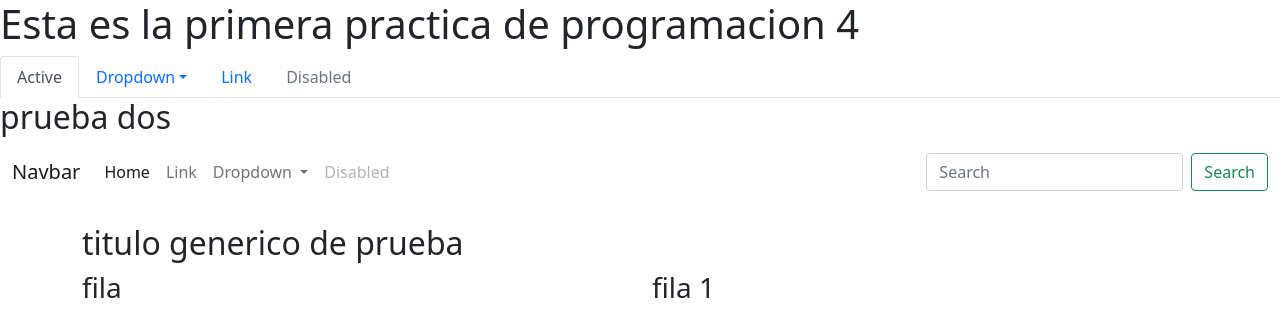
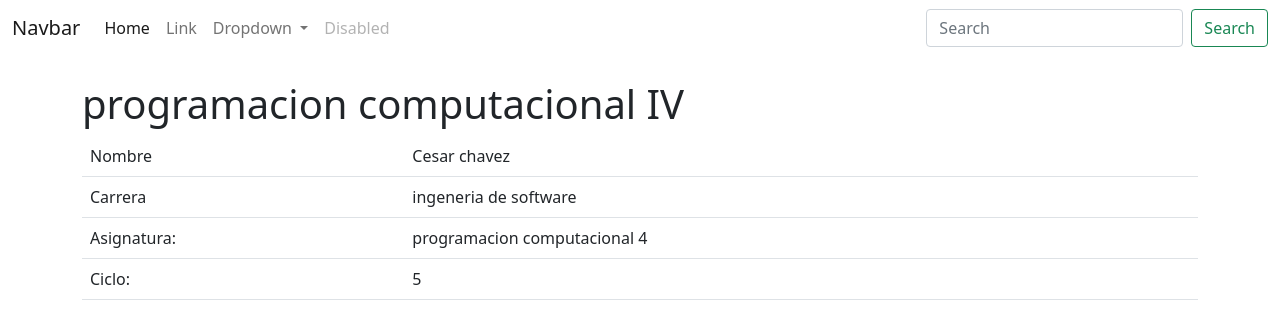
Before and after one commit to CesarAndreChavezHerrera/programacion_4, a plain HTML site: page p1/index.html in a window 1280 px wide. Drawn offline with nearby package versions, Linux system fonts and the light colour scheme.

Commit message:
añadir de tabla

```diff
--- a/p1/index.html
+++ b/p1/index.html
@@ -22,32 +22,6 @@
 
 </head>
 <body>
-
-    <h1>Esta es la primera practica de programacion 4</h1>
-
-    <ul class="nav nav-tabs">
-        <li class="nav-item">
-          <a class="nav-link active" aria-current="page" href="#">Active</a>
-        </li>
-        <li class="nav-item dropdown">
-          <a class="nav-link dropdown-toggle" data-bs-toggle="dropdown" href="#" role="button" aria-expanded="false">Dropdown</a>
-          <ul class="dropdown-menu">
-            <li><a class="dropdown-item" href="#">Action</a></li>
-            <li><a class="dropdown-item" href="#">Another action</a></li>
-            <li><a class="dropdown-item" href="#">Something else here</a></li>
-            <li><hr class="dropdown-divider"></li>
-            <li><a class="dropdown-item" href="#">Separated link</a></li>
-          </ul>
-        </li>
-        <li class="nav-item">
-          <a class="nav-link" href="#">Link</a>
-        </li>
-        <li class="nav-item">
-          <a class="nav-link disabled" href="#" tabindex="-1" aria-disabled="true">Disabled</a>
-        </li>
-    </ul>
-
-    <h2>prueba dos</h2>
     <nav class="navbar navbar-expand-lg navbar-light bg-black">
         <div class="container-fluid">
           <a class="navbar-brand" href="#">Navbar</a>
@@ -87,18 +61,32 @@
     </br>
 
     <div class="container">
-        <h2>titulo generico de prueba</h2>
-    </div>
-
-    <div class="container">
         <div class="row">
             <div class="col-sm">
-                <h3>fila</h3>
-            </div>
-            <div class="col-sm">
-                <h3>fila 1</h3>
+                <h1>programacion computacional IV</h1>
+
+                <table class="table  table-hover">
+                    <tr>
+                        <td>Nombre</td>
+                        <td>Cesar chavez</td>
+                    </tr>
+                    <tr>
+                        <td>Carrera</td>
+                        <td>ingeneria de software</td>
+                    </tr>
+                    <tr>
+                        <td>Asignatura:</td>
+                        <td>programacion computacional 4</td>
+                    </tr>
+                    <tr>
+                        <td>Ciclo:</td>
+                        <td>5</td>
+                    </tr>
+                </table>
             </div>
         </div>
     </div>
+
+
 </body>
 </html>
```
